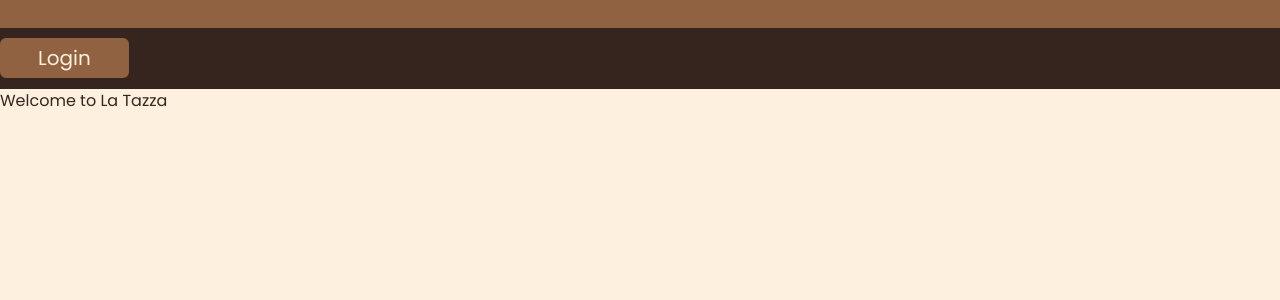
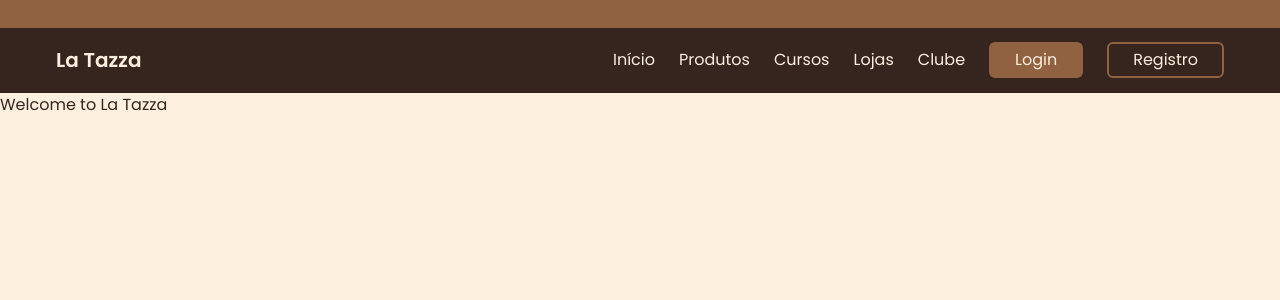
Before and after one commit to MatheusGaviota/la-tazza, a Next.js app: page / in a window 1280 px wide. Shown: the top 300 px of the page. Built offline with nearby package versions, Linux system fonts and the light colour scheme; a web font is replaced by a local one.

Commit message:
components/Navbar: implement responsive navbar with mobile menu and use Button variants

```diff
--- a/src/components/Navbar.tsx
+++ b/src/components/Navbar.tsx
@@ -1,19 +1,104 @@
 "use client";
 
+import Link from "next/link";
 import Button from "./Button";
+import { useState } from "react";
 
 export default function Navbar() {
+    const [open, setOpen] = useState(false);
+
+    const navItems = [
+        { label: "Início", href: "/" },
+        { label: "Produtos", href: "/produtos" },
+        { label: "Cursos", href: "/cursos" },
+        { label: "Lojas", href: "/lojas" },
+        { label: "Clube", href: "/clube" },
+    ];
 
     return (
-        <header className="w-full border-b">
-            <div className="bg-accent h-7">
+        <header className="w-full border-b bg-foreground">
+            {/* barra superior pequena */}
+            <div className="bg-accent h-7" aria-hidden />
 
-            </div>
-            <div className="bg-foreground h-15 flex items-center justify-center">
-                <div className="flex items-center w-full max-w-350">
-                    <Button text="Login" href="/login" variant="accent" className="text-xl px-9" />
+            <nav
+                className="max-w-[1200px] mx-auto px-4"
+                aria-label="Navegação principal"
+            >
+                <div className="flex items-center justify-between h-16">
+                    <div className="flex items-center gap-6">
+                        <Link href="/" className="text-background text-xl font-semibold">
+                            La Tazza
+                        </Link>
+
+                    </div>
+
+                    <div className="flex items-center gap-6">
+                        {/* desktop menu */}
+                        <ul className="hidden md:flex items-center space-x-6 text-background">
+                            {navItems.map((item) => (
+                                <li key={item.href}>
+                                    <Link
+                                        href={item.href}
+                                        className="text-base hover:underline focus:outline-none focus:ring-2 focus:ring-accent rounded"
+                                    >
+                                        {item.label}
+                                    </Link>
+                                </li>
+                            ))}
+                        </ul>
+                        <div className="hidden md:block">
+                            <Button text="Login" href="/login" variant="accent" className="text-base px-6" />
+                        </div>
+                        <div className="hidden md:block">
+                            <Button text="Registro" href="/register" variant="ghost-accent" className="text-base px-6" />
+                        </div>
+
+                        {/* mobile menu button */}
+                        <button
+                            type="button"
+                            className="md:hidden inline-flex items-center justify-center p-2 rounded-md text-background hover:bg-accent/20 border-2 border-accent"
+                            aria-controls="mobile-menu"
+                            aria-expanded={open}
+                            onClick={() => setOpen((v) => !v)}
+                        >
+                            <span className="sr-only">Abrir menu</span>
+                            {/* ícone simples: 3 linhas */}
+                            <svg className="w-6 h-6" fill="none" viewBox="0 0 24 24" stroke="currentColor" aria-hidden>
+                                {open ? (
+                                    <path strokeLinecap="round" strokeLinejoin="round" strokeWidth={2} d="M6 18L18 6M6 6l12 12" />
+                                ) : (
+                                    <path strokeLinecap="round" strokeLinejoin="round" strokeWidth={2} d="M4 6h16M4 12h16M4 18h16" />
+                                )}
+                            </svg>
+                        </button>
+                    </div>
                 </div>
-            </div>
+
+                {/* mobile menu */}
+                {open && (
+                    <div id="mobile-menu" className="md:hidden mt-2 pb-4">
+                        <ul className="flex flex-col space-y-2 text-background">
+                            {navItems.map((item) => (
+                                <li key={item.href}>
+                                    <Link
+                                        href={item.href}
+                                        onClick={() => setOpen(false)}
+                                        className="block px-2 py-2 rounded hover:bg-accent/10 focus:outline-none focus:ring-2 focus:ring-accent"
+                                    >
+                                        {item.label}
+                                    </Link>
+                                </li>
+                            ))}
+                            <li className="pt-2">
+                                <Button text="Login" href="/login" variant="accent" className="w-full text-center" />
+                            </li>
+                            <li>
+                                <Button text="Registro" href="/register" variant="ghost-accent" className="w-full text-center" />
+                            </li>
+                        </ul>
+                    </div>
+                )}
+            </nav>
         </header>
     );
 }
```
